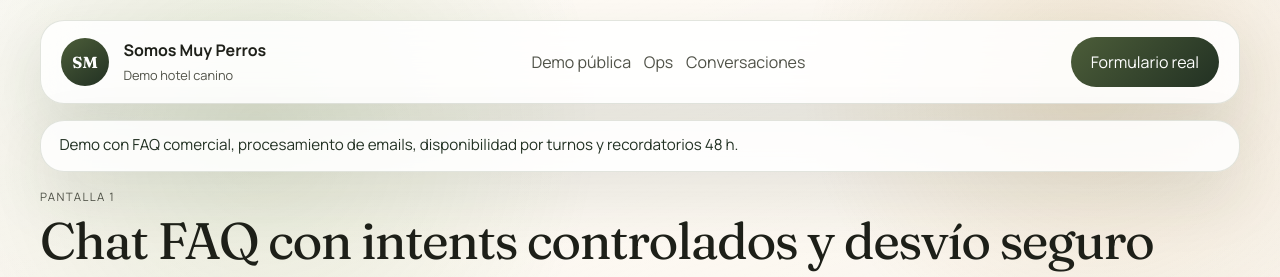
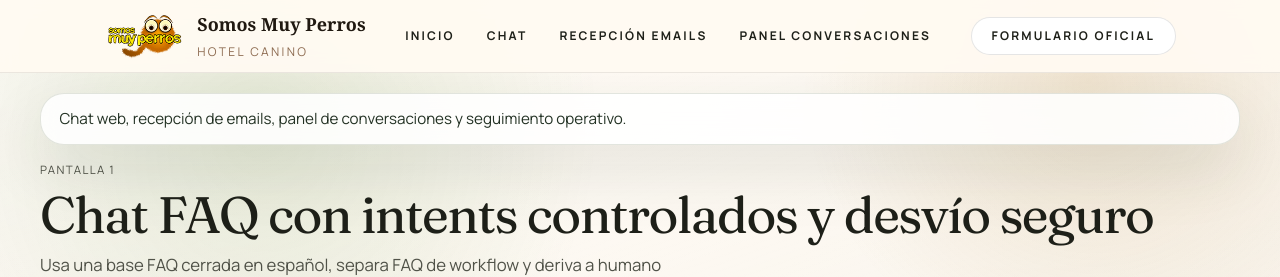
Before and after one commit to Pauovidi/chatbot-maternaly, a Next.js app: page /faq-demo in a window 1280 px wide. Shown: the top 277 px of the page. Built offline with nearby package versions, Linux system fonts and the light colour scheme; no server answers.

Commit message:
Fix Somos Muy Perros shared header branding

```diff
--- a/src/app/admin/conversations/page.tsx
+++ b/src/app/admin/conversations/page.tsx
@@ -15,7 +15,7 @@ export default async function ConversationsAdminPage() {
       <SiteShell>
         <section className="page-intro">
           <p className="demo-kicker">Panel protegido</p>
-          <h1 className="page-title">Conversaciones</h1>
+          <h1 className="page-title">Panel de conversaciones</h1>
           <p className="page-description">
             Configura HOTEL_PANEL_USERNAME y HOTEL_PANEL_PASSWORD para acceder al
             panel de conversaciones en producción.
@@ -34,8 +34,7 @@ export default async function ConversationsAdminPage() {
         <p className="demo-kicker">Operaciones</p>
         <h1 className="page-title">Panel de conversaciones</h1>
         <p className="page-description">
-          Centraliza WhatsApp, handoffs del bot y contexto de reservas en un
-          único inbox operativo del equipo Somos Muy Perros.
+          Centraliza WhatsApp, handoffs del bot y contexto de reservas en un único inbox operativo.
         </p>
       </section>
       <ConversationsPanel
--- a/src/app/admin/conversations/panel.tsx
+++ b/src/app/admin/conversations/panel.tsx
@@ -8,7 +8,6 @@ import {
   Circle,
   ExternalLink,
   MessageSquareText,
-  PawPrint,
   RefreshCcw,
   Search,
   Send,
@@ -225,42 +224,29 @@ export function ConversationsPanel({
 
   return (
     <section className="conversations-panel" aria-busy={isPending}>
-      <header className="conversation-panel-hero">
-        <div className="conversation-panel-title">
-          <span className="conversation-brand-mark conversation-brand-mark-large">
-            <PawPrint size={22} />
-          </span>
-          <div>
-            <p className="demo-kicker">Somos Muy Perros</p>
-            <h2>Panel de conversaciones</h2>
-            <span>Inbox WhatsApp para reservas, estancias y handoffs del equipo.</span>
-          </div>
-        </div>
+      <div className="conversation-panel-toolbar">
+        <span className={`conversation-transport conversation-transport-${twilioProviderMode}`}>
+          <Circle size={10} fill="currentColor" />
+          Proveedor: Twilio WhatsApp · {formatProviderMode(twilioProviderMode)}
+        </span>
         <div className="conversation-panel-actions">
-          <span className={`conversation-transport conversation-transport-${twilioProviderMode}`}>
-            <Circle size={10} fill="currentColor" />
-            Proveedor: Twilio WhatsApp · {formatProviderMode(twilioProviderMode)}
-          </span>
           <Link href="/" className="conversation-top-link">
             Chat web
             <ExternalLink size={14} />
           </Link>
           <Link href="/admin" className="conversation-top-link">
-            Admin reservas
+            Panel reservas
             <ExternalLink size={14} />
           </Link>
         </div>
-      </header>
+      </div>
 
       <div className="conversation-workspace">
         <aside className="conversation-sidebar">
           <div className="conversation-sidebar-brand">
-            <span className="conversation-brand-mark">
-              <PawPrint size={18} />
-            </span>
             <div>
-              <strong>Somos Muy Perros</strong>
-              <small>Panel conversaciones</small>
+              <strong>Inbox WhatsApp</strong>
+              <small>Reservas y handoffs</small>
             </div>
           </div>
 
@@ -281,7 +267,7 @@ export function ConversationsPanel({
               />
             </label>
             <button
-              className="conversation-icon-button"
+              className="conversation-refresh-button"
               type="button"
               onClick={() => run(() => refresh())}
               title="Actualizar"
@@ -289,6 +275,7 @@ export function ConversationsPanel({
               disabled={isPending}
             >
               <RefreshCcw size={17} />
+              Actualizar
             </button>
           </div>
 
--- a/src/app/globals.css
+++ b/src/app/globals.css
@@ -770,39 +770,20 @@ input {
   gap: 1rem;
 }
 
-.conversation-panel-hero {
+.conversation-panel-toolbar {
   display: flex;
   align-items: center;
   justify-content: space-between;
   gap: 1rem;
-  padding: 1rem;
-  border-radius: 22px;
-  background:
-    linear-gradient(135deg, rgba(255, 255, 255, 0.94), rgba(248, 242, 232, 0.9)),
-    linear-gradient(135deg, rgba(76, 93, 57, 0.12), rgba(163, 79, 45, 0.08));
-  border: 1px solid var(--border-soft);
-  box-shadow: var(--shadow-soft);
+  flex-wrap: wrap;
 }
 
-.conversation-panel-title,
 .conversation-panel-actions {
   display: flex;
   align-items: center;
   gap: 0.8rem;
 }
 
-.conversation-panel-title {
-  min-width: 0;
-}
-
-.conversation-panel-title h2 {
-  margin: 0.15rem 0;
-  font-family: var(--font-display), serif;
-  font-size: clamp(1.55rem, 3vw, 2.55rem);
-  line-height: 1.05;
-}
-
-.conversation-panel-title span,
 .conversation-composer-field small {
   color: var(--ink-700);
 }
@@ -942,7 +923,7 @@ input {
   background: transparent;
 }
 
-.conversation-icon-button,
+.conversation-refresh-button,
 .conversation-actions button,
 .conversation-composer button,
 .conversation-tabs button {
@@ -957,8 +938,9 @@ input {
   transition: 180ms ease;
 }
 
-.conversation-icon-button {
-  width: 2.8rem;
+.conversation-refresh-button {
+  min-height: 2.8rem;
+  padding: 0.65rem 0.9rem;
   border-radius: 999px;
 }
 
@@ -977,7 +959,7 @@ input {
 .conversation-tabs button.is-active,
 .conversation-actions button:hover,
 .conversation-composer button,
-.conversation-icon-button:hover {
+.conversation-refresh-button:hover {
   background: var(--olive-900);
   color: #fff;
 }
@@ -1370,13 +1352,12 @@ input {
     justify-content: flex-start;
   }
 
-  .conversation-panel-hero,
-  .conversation-panel-title,
+  .conversation-panel-toolbar,
   .conversation-panel-actions {
     align-items: flex-start;
   }
 
-  .conversation-panel-hero {
+  .conversation-panel-toolbar {
     flex-direction: column;
   }
 
--- a/src/app/internal/page.tsx
+++ b/src/app/internal/page.tsx
@@ -54,7 +54,7 @@ export default async function InternalOpsPage() {
             Ver panel admin
           </Link>
           <a className="demo-button demo-button-secondary" href={demoFormUrl}>
-            Formulario real
+            Formulario oficial
           </a>
         </div>
       </section>
--- a/src/components/demo-data.ts
+++ b/src/components/demo-data.ts
@@ -4,23 +4,23 @@ import { DEMO_SAMPLE_EMAILS } from "@/lib/hotel/parser";
 export const demoFormUrl = "https://somosmuyperros.com/hotel-canino/";
 
 export const demoOperationalBanner =
-  "Demo con FAQ comercial, procesamiento de emails, disponibilidad por turnos y recordatorios 48 h.";
+  "Chat web, recepción de emails, panel de conversaciones y seguimiento operativo.";
 
 export const demoNavItems = [
-  { href: "/", label: "Demo pública" },
-  { href: "/ops", label: "Ops" },
-  { href: "/admin/conversations", label: "Conversaciones" },
+  { href: "/", label: "Inicio" },
+  { href: "/ops", label: "Recepción emails" },
+  { href: "/admin/conversations", label: "Panel conversaciones" },
 ];
 
 export const demoRoutes = [
   {
     href: "/",
-    label: "Demo pública",
-    description: "Chatbot protagonista, quick replies y CTA directo al formulario real.",
+    label: "Inicio",
+    description: "Chatbot protagonista, respuestas rápidas y CTA directo al formulario oficial.",
   },
   {
     href: "/ops",
-    label: "Ops",
+    label: "Recepción emails",
     description: "Zona secundaria con parser, disponibilidad, precio, recordatorios y admin.",
   },
   {
--- a/src/components/public-chat-widget.tsx
+++ b/src/components/public-chat-widget.tsx
@@ -222,11 +222,11 @@ export function PublicChatWidget({
           />
           <button
             type="submit"
-            className="inline-flex h-12 w-12 items-center justify-center rounded-2xl bg-[#201911] text-[#fffaf1] transition-transform hover:-translate-y-0.5 disabled:opacity-60"
+            className="inline-flex h-12 items-center justify-center gap-2 rounded-2xl bg-[#201911] px-4 text-sm font-semibold text-[#fffaf1] transition-transform hover:-translate-y-0.5 disabled:opacity-60"
             disabled={loading}
-            aria-label="Enviar mensaje"
           >
             <Send size={16} />
+            Enviar
           </button>
         </form>
       </div>
--- a/src/components/public-site-header.tsx
+++ b/src/components/public-site-header.tsx
@@ -1,5 +1,5 @@
 import Link from "next/link";
-import { PawPrint } from "lucide-react";
+import Image from "next/image";
 import { demoFormUrl } from "@/components/demo-data";
 
 export function PublicSiteHeader() {
@@ -7,15 +7,20 @@ export function PublicSiteHeader() {
     <header className="sticky top-0 z-40 border-b border-black/8 bg-[#fffaf1]/95 backdrop-blur-sm">
       <div className="mx-auto flex h-[4.5rem] max-w-6xl items-center justify-between gap-6 px-6 py-4 lg:px-10">
         <Link href="/" className="flex items-center gap-3">
-          <span className="flex h-12 w-12 items-center justify-center rounded-full bg-[#201911] text-white">
-            <PawPrint size={20} />
-          </span>
+          <Image
+            src="/brand/somos-muy-perros-logo.png"
+            alt="Somos Muy Perros"
+            width={118}
+            height={76}
+            priority
+            className="h-12 w-auto object-contain"
+          />
           <span>
             <strong className="block font-serif text-lg text-[#201911]">
               Somos Muy Perros
             </strong>
             <small className="text-xs uppercase tracking-[0.2em] text-[#8d6b51]">
-              Chat web
+              Hotel canino
             </small>
           </span>
         </Link>
@@ -53,9 +58,9 @@ export function PublicSiteHeader() {
         <div className="flex items-center gap-2">
           <Link
             href="/admin/conversations"
-            className="rounded-full border border-[#201911]/15 bg-[#201911] px-4 py-2.5 text-xs font-bold uppercase tracking-[0.14em] text-white transition-colors hover:bg-[#4c3a2d] md:hidden lg:inline-flex"
+            className="rounded-full border border-[#201911]/15 bg-[#201911] px-4 py-2.5 text-xs font-bold uppercase tracking-[0.14em] text-white transition-colors hover:bg-[#4c3a2d] md:hidden"
           >
-            Conversaciones
+            Panel conversaciones
           </Link>
           <a
             href={demoFormUrl}
--- a/src/components/site-shell.tsx
+++ b/src/components/site-shell.tsx
@@ -1,44 +1,17 @@
-import Link from "next/link";
-import {
-  demoFormUrl,
-  demoNavItems,
-  demoOperationalBanner,
-} from "@/components/demo-data";
+import { demoOperationalBanner } from "@/components/demo-data";
+import { PublicSiteFooter } from "@/components/public-site-footer";
+import { PublicSiteHeader } from "@/components/public-site-header";
 
 export function SiteShell({ children }: { children: React.ReactNode }) {
   return (
     <div className="demo-shell">
       <div className="demo-backdrop" aria-hidden="true" />
-      <div className="demo-shell-inner">
-        <header className="demo-header">
-          <Link href="/" className="demo-brand">
-            <span className="demo-brand-mark">SM</span>
-            <span>
-              <strong>Somos Muy Perros</strong>
-              <small>Demo hotel canino</small>
-            </span>
-          </Link>
-          <nav className="demo-nav" aria-label="Navegación principal">
-            {demoNavItems.map((item) => (
-              <Link key={item.href} className="demo-nav-link" href={item.href}>
-                {item.label}
-              </Link>
-            ))}
-          </nav>
-          <a className="demo-nav-cta" href={demoFormUrl}>
-            Formulario real
-          </a>
-        </header>
-
+      <PublicSiteHeader />
+      <main className="demo-shell-inner">
         <div className="demo-banner">{demoOperationalBanner}</div>
-
-        <main className="demo-main">{children}</main>
-
-        <footer className="demo-footer">
-          <span>Demo funcional hoy</span>
-          <span>FAQ + reservas + admin</span>
-        </footer>
-      </div>
+        <div className="demo-main">{children}</div>
+      </main>
+      <PublicSiteFooter />
     </div>
   );
 }
```
Also changed, not shown: public/brand/somos-muy-perros-logo.png (added), 1 other file (tests, documents, lock files or other folders).
